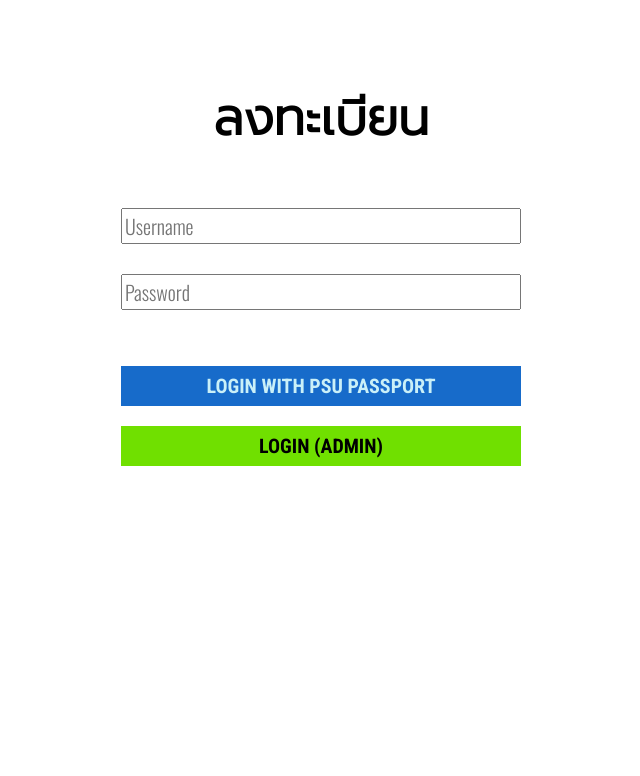
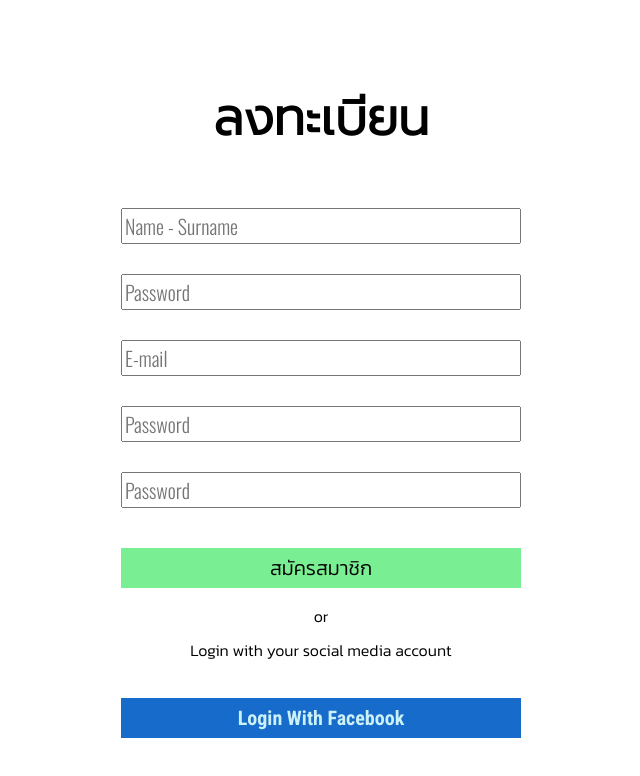
Before and after one commit to Pangkoki20/MiniProject, a Next.js app in the folder covid19/: page /register in a window 1280 px wide. Shown: the top 776 px of the page, without its empty margins (319-959 px from the left). Built offline with nearby package versions, Linux system fonts and the light colour scheme; a web font is replaced by a local one.

Commit message:
Page Register Message Contact

```diff
--- a/covid19/pages/login.js
+++ b/covid19/pages/login.js
@@ -35,6 +35,10 @@
                                     sendData()
                                 }} style={{ width: "100%", marginTop: "50px" }}>Login With Facebook</Button>
                                 <br></br>
+                                <Button className={styles.btRegister} onClick={() => {
+                                    sendData()
+                                }} style={{ width: "100%", marginTop: "50px" }}>ลงทะเบียน</Button>
+                                <br></br>
 
                             </FormGroup>
 
--- a/covid19/pages/register.js
+++ b/covid19/pages/register.js
@@ -16,16 +16,31 @@
                                     <h2 className={styles.textHeadRegister}>ลงทะเบียน</h2>
                                 </div>
                                 <div>
-                                    <Input className={styles.ip1} type="text" name="username" placeholder="Username" />
+                                    <Input className={styles.ip1} type="text" name="username" placeholder="Name - Surname" />
                                 </div>
                                 <div>
                                     <Input className={styles.ip1} type="password" name="password" placeholder="Password" />
                                 </div>
+                                <div>
+                                    <Input className={styles.ip1} type="text" name="email" placeholder="E-mail" />
+                                </div>
+                                <div>
+                                    <Input className={styles.ip1} type="password" name="password" placeholder="Password" />
+                                </div>
+                                <div>
+                                    <Input className={styles.ip1} type="password" name="password" placeholder="Password" />
+                                </div>
+                                <Button className={styles.btRegister2} style={{ width: "100%", marginTop: "50px" }}
+                                > สมัครสมาชิก</Button>
                                 <p className="message"></p>
-                                <Button className={styles.btloginpsu} style={{ width: "100%", marginTop: "50px" }}>LOGIN WITH PSU PASSPORT</Button>
-                                <br></br>
-                                <Button className={styles.btloginadmin} style={{ width: "100%", marginTop: "50px" }}
-                                >LOGIN (ADMIN)</Button>
+
+                                <div className={styles.textOr}>or</div>
+                                <div className={styles.textLogSo}> Login with your social media account</div>
+                                <p className="message"></p>
+                                <Button className={styles.btloginpsu} onClick={() => {
+                                    sendData()
+                                }} style={{ width: "100%", marginTop: "50px" }}>Login With Facebook</Button>
+
                             </FormGroup>
 
                         </Col>
--- a/covid19/styles/Home.module.css
+++ b/covid19/styles/Home.module.css
@@ -51,6 +51,26 @@
   font-size: 20px;
   color: #caf0f8;
   font-family: 'Roboto Condensed', sans-serif;
+}
+.btRegister{
+  background-color: rgb(154, 154, 155);
+  margin-top: 20px !important;
+  width: 400px !important;
+  height: 40px !important;
+  border: none;
+  color: rgb(255, 255, 255);
+  font-size: 20px;
+  font-family: 'Kanit', sans-serif;
+}
+.btRegister2{
+  background-color: rgb(121, 238, 146);
+  margin-top: 20px !important;
+  width: 400px !important;
+  height: 40px !important;
+  border: none;
+  color: rgb(0, 0, 0);
+  font-size: 20px;
+  font-family: 'Kanit', sans-serif;
 }
 .btloginadmin{
   color: rgb(0, 0, 0);
```
Also changed, not shown: covid19/pages/Contact.js (added, +22 -0 lines), covid19/pages/Messge.js (added, +21 -0 lines), covid19/pages/SelfDefense.js (added, +21 -0 lines), covid19/pages/index.js (+4 -11 lines).
